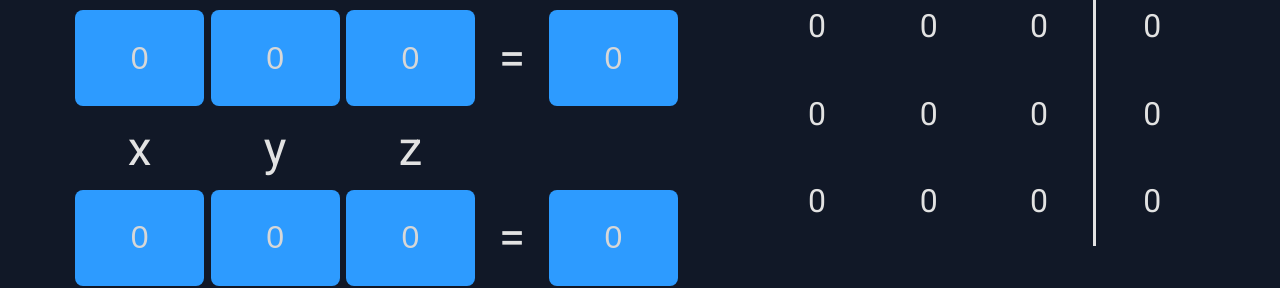
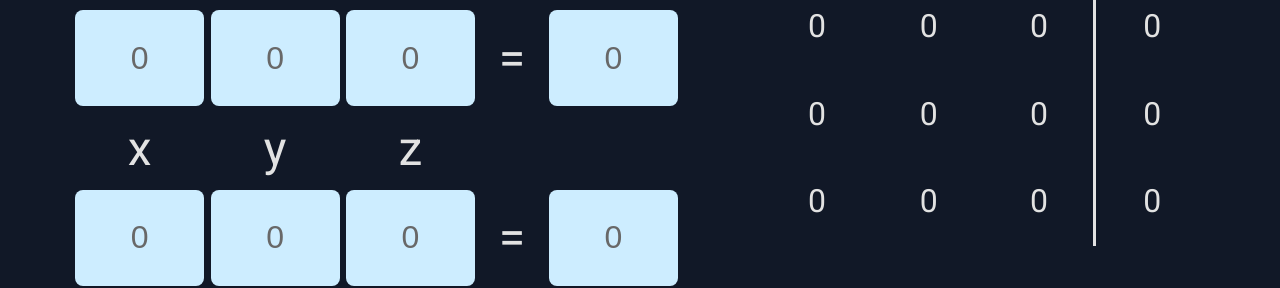
Before and after one commit to yangavin/Gaussian-Elimination, a plain HTML site: page index.html in a window 1280 px wide. Shown: the part 132-420 px from the top of the page. Drawn offline with nearby package versions, Linux system fonts and the light colour scheme.

Commit message:
Made input colors lighter

```diff
--- a/style.css
+++ b/style.css
@@ -120,11 +120,11 @@ body.dark-mode{
 }
 #system-container input.dark-mode{
     border: none;
-    color: #ffffff;
-    background-color: #2D9BFF;
+    color: #2d2d2d;
+    background-color: #cdedff;
 }
 ::placeholder{
-    color: rgb(215, 215, 215);
+    color: rgb(104, 104, 104);
 }
 
 @media (max-width: 1142px){
```
